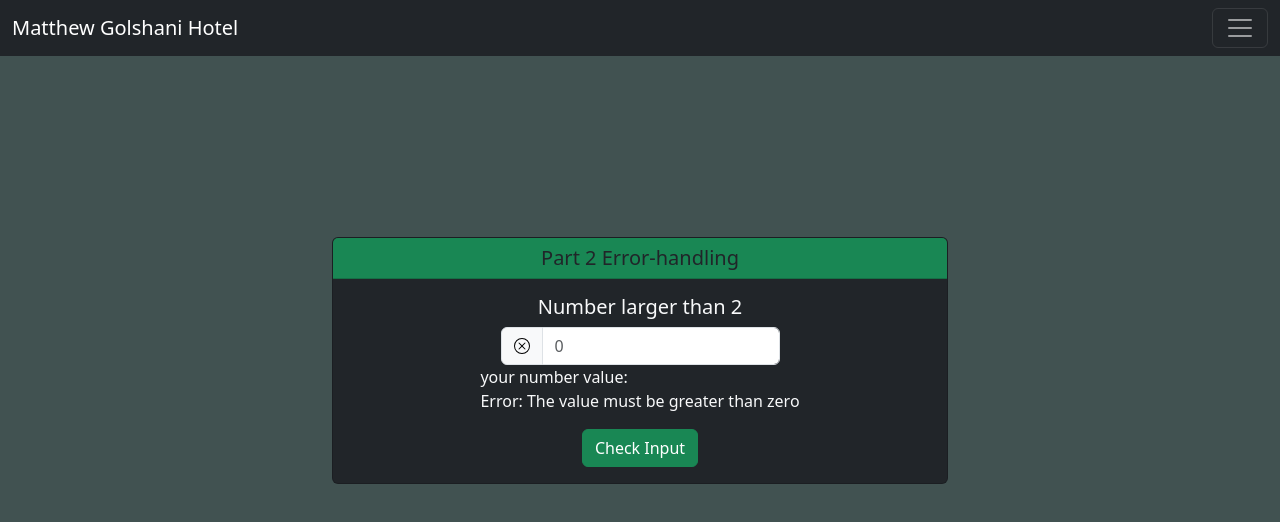
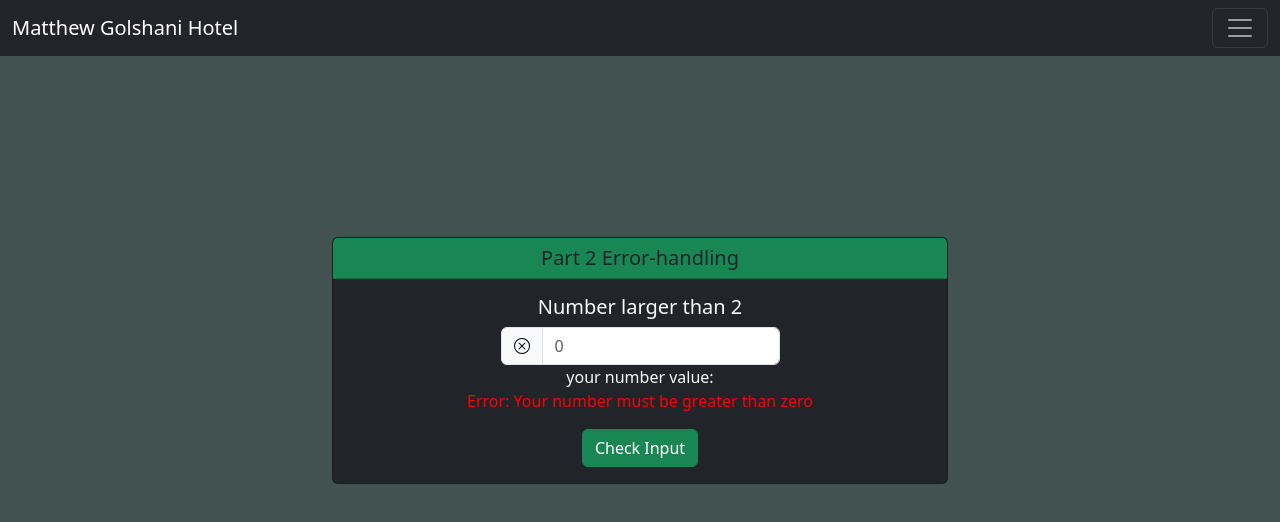
Before and after one commit to MKGpp/ICS128, a plain HTML site: page Labs/lab03.html in a window 1280 px wide. Both pictures are taken after a click on the button "Check Input". Shown: the part 1609-2131 px from the top of the page. Drawn offline with nearby package versions, Linux system fonts and the light colour scheme.

Commit message:
updated the functonality for the error handling

```diff
--- a/Labs/includes/js/lab03.js
+++ b/Labs/includes/js/lab03.js
@@ -145,25 +145,30 @@ function addBirthday() {
 function isItInRange() {
     try {
         let numToCheck = document.getElementById("errorInput").value;
-        let errorInput = document.getElementById("errorReport");
+        let errorInput = document.getElementById("errorReport1");
+        let errorInput2 = document.getElementById("errorReport2");
+
+        document.getElementById("errorReport2").style.color = "red";
 
 
         errorInput.innerHTML = `your number value: ${numToCheck}<br>`;
+        errorInput2.innerHTML = '';
         if (numToCheck <= 0) {
-            throw new Error("The value must be greater than zero");
+            throw new Error(`Your number ${numToCheck} must be greater than zero`);
         }
         if (numToCheck <= 2) {
+            errorInput.innerHTML += `Your number is less than 2: ${numToCheck}<br>`;
             throw new Error(`The value is less than 2: ${numToCheck}<br>`);
         }
         if (numToCheck > 2) {
             errorInput.innerHTML += `The value is over 2<br>`;
         }
         if (numToCheck >= 4) {
-            errorInput.innerHTML += `The value is in the correct range`;
+            errorInput2.innerHTML += `The value is in the correct range`;
         }
     } catch (e) {
         console.error(e.message);
-        document.getElementById('errorReport').innerHTML += `Error: ${e.message}`;
+        document.getElementById('errorReport2').innerHTML = `Error: ${e.message}`;
     }
 }
 
--- a/Labs/lab03.html
+++ b/Labs/lab03.html
@@ -122,7 +122,8 @@
                     <img src="includes/images/x-circle.svg  " alt="X" class="input-group-text">
                     <input type="text" class="form-control" placeholder="0" id="errorInput">
                 </div>
-                <div class="d-flex justify-content-center" id="errorReport"></div>
+                <div class="d-flex justify-content-center" id="errorReport1"></div>
+                <div class="d-flex justify-content-center" id="errorReport2"></div>
                 <div class="d-flex justify-content-center mt-3">
                     <button class="btn btn-success" id="errorbtn">Check Input</button>
                 </div>
```
